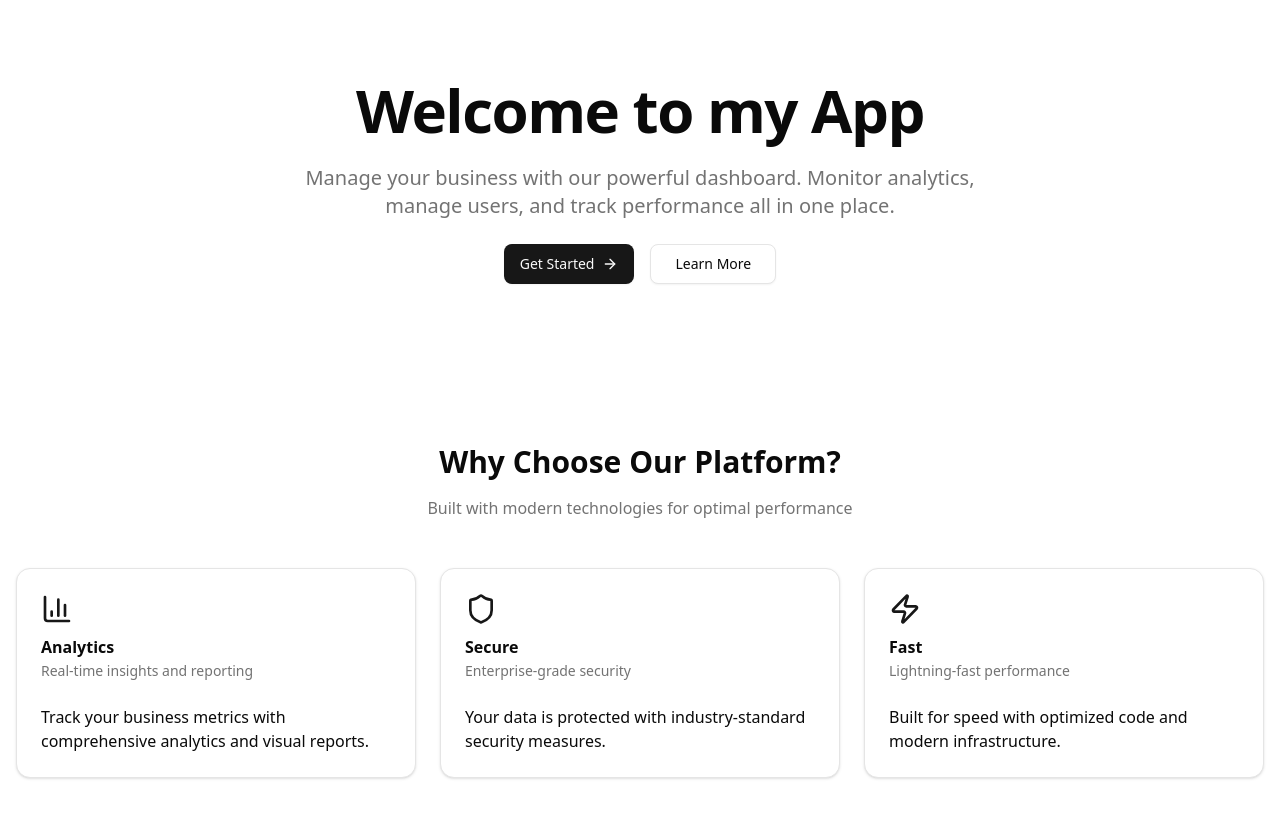
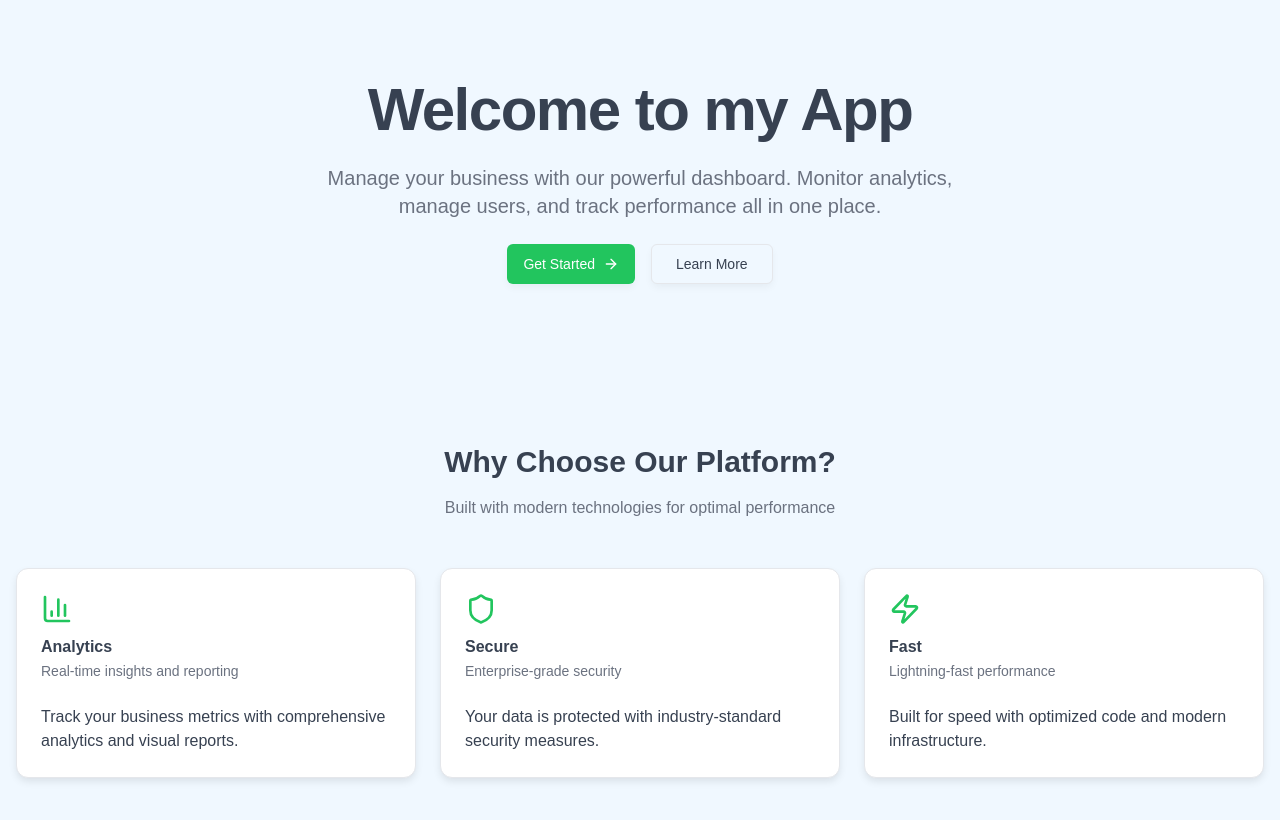
Before and after one commit to Kriiif/GaskeeunProject, a React (Vite) app in the folder frontend/: page / in a window 1280 px wide. Shown: the top 820 px of the page. Built offline with nearby package versions, Linux system fonts and the light colour scheme.

Commit message:
style: update CSS variables for improved theming and typography

```diff
--- a/frontend/src/index.css
+++ b/frontend/src/index.css
@@ -39,75 +39,144 @@
   --color-sidebar-accent-foreground: var(--sidebar-accent-foreground);
   --color-sidebar-border: var(--sidebar-border);
   --color-sidebar-ring: var(--sidebar-ring);
+  --font-sans: DM Sans, sans-serif;
+  --font-mono: IBM Plex Mono, monospace;
+  --font-serif: Lora, serif;
+  --radius: 0.5rem;
+  --tracking-tighter: calc(var(--tracking-normal) - 0.05em);
+  --tracking-tight: calc(var(--tracking-normal) - 0.025em);
+  --tracking-wide: calc(var(--tracking-normal) + 0.025em);
+  --tracking-wider: calc(var(--tracking-normal) + 0.05em);
+  --tracking-widest: calc(var(--tracking-normal) + 0.1em);
+  --tracking-normal: var(--tracking-normal);
+  --shadow-2xl: var(--shadow-2xl);
+  --shadow-xl: var(--shadow-xl);
+  --shadow-lg: var(--shadow-lg);
+  --shadow-md: var(--shadow-md);
+  --shadow: var(--shadow);
+  --shadow-sm: var(--shadow-sm);
+  --shadow-xs: var(--shadow-xs);
+  --shadow-2xs: var(--shadow-2xs);
+  --spacing: var(--spacing);
+  --letter-spacing: var(--letter-spacing);
+  --shadow-offset-y: var(--shadow-offset-y);
+  --shadow-offset-x: var(--shadow-offset-x);
+  --shadow-spread: var(--shadow-spread);
+  --shadow-blur: var(--shadow-blur);
+  --shadow-opacity: var(--shadow-opacity);
+  --color-shadow-color: var(--shadow-color);
+  --color-destructive-foreground: var(--destructive-foreground);
 }
 
 :root {
-  --radius: 0.625rem;
-  --background: oklch(1 0 0);
-  --foreground: oklch(0.145 0 0);
-  --card: oklch(1 0 0);
-  --card-foreground: oklch(0.145 0 0);
-  --popover: oklch(1 0 0);
-  --popover-foreground: oklch(0.145 0 0);
-  --primary: oklch(0.205 0 0);
-  --primary-foreground: oklch(0.985 0 0);
-  --secondary: oklch(0.97 0 0);
-  --secondary-foreground: oklch(0.205 0 0);
-  --muted: oklch(0.97 0 0);
-  --muted-foreground: oklch(0.556 0 0);
-  --accent: oklch(0.97 0 0);
-  --accent-foreground: oklch(0.205 0 0);
-  --destructive: oklch(0.577 0.245 27.325);
-  --border: oklch(0.922 0 0);
-  --input: oklch(0.922 0 0);
-  --ring: oklch(0.708 0 0);
-  --chart-1: oklch(0.646 0.222 41.116);
-  --chart-2: oklch(0.6 0.118 184.704);
-  --chart-3: oklch(0.398 0.07 227.392);
-  --chart-4: oklch(0.828 0.189 84.429);
-  --chart-5: oklch(0.769 0.188 70.08);
-  --sidebar: oklch(0.985 0 0);
-  --sidebar-foreground: oklch(0.145 0 0);
-  --sidebar-primary: oklch(0.205 0 0);
-  --sidebar-primary-foreground: oklch(0.985 0 0);
-  --sidebar-accent: oklch(0.97 0 0);
-  --sidebar-accent-foreground: oklch(0.205 0 0);
-  --sidebar-border: oklch(0.922 0 0);
-  --sidebar-ring: oklch(0.708 0 0);
+  --radius: 0.5rem;
+  --background: oklch(0.9751 0.0127 244.2507);
+  --foreground: oklch(0.3729 0.0306 259.7328);
+  --card: oklch(1.0000 0 0);
+  --card-foreground: oklch(0.3729 0.0306 259.7328);
+  --popover: oklch(1.0000 0 0);
+  --popover-foreground: oklch(0.3729 0.0306 259.7328);
+  --primary: oklch(0.7227 0.1920 149.5793);
+  --primary-foreground: oklch(1.0000 0 0);
+  --secondary: oklch(0.9514 0.0250 236.8242);
+  --secondary-foreground: oklch(0.4461 0.0263 256.8018);
+  --muted: oklch(0.9670 0.0029 264.5419);
+  --muted-foreground: oklch(0.5510 0.0234 264.3637);
+  --accent: oklch(0.9505 0.0507 163.0508);
+  --accent-foreground: oklch(0.3729 0.0306 259.7328);
+  --destructive: oklch(0.6368 0.2078 25.3313);
+  --border: oklch(0.9276 0.0058 264.5313);
+  --input: oklch(0.9276 0.0058 264.5313);
+  --ring: oklch(0.7227 0.1920 149.5793);
+  --chart-1: oklch(0.7227 0.1920 149.5793);
+  --chart-2: oklch(0.6959 0.1491 162.4796);
+  --chart-3: oklch(0.5960 0.1274 163.2254);
+  --chart-4: oklch(0.5081 0.1049 165.6121);
+  --chart-5: oklch(0.4318 0.0865 166.9128);
+  --sidebar: oklch(0.9514 0.0250 236.8242);
+  --sidebar-foreground: oklch(0.3729 0.0306 259.7328);
+  --sidebar-primary: oklch(0.7227 0.1920 149.5793);
+  --sidebar-primary-foreground: oklch(1.0000 0 0);
+  --sidebar-accent: oklch(0.9505 0.0507 163.0508);
+  --sidebar-accent-foreground: oklch(0.3729 0.0306 259.7328);
+  --sidebar-border: oklch(0.9276 0.0058 264.5313);
+  --sidebar-ring: oklch(0.7227 0.1920 149.5793);
+  --destructive-foreground: oklch(1.0000 0 0);
+  --font-sans: DM Sans, sans-serif;
+  --font-serif: Lora, serif;
+  --font-mono: IBM Plex Mono, monospace;
+  --shadow-color: hsl(0 0% 0%);
+  --shadow-opacity: 0.1;
+  --shadow-blur: 8px;
+  --shadow-spread: -1px;
+  --shadow-offset-x: 0px;
+  --shadow-offset-y: 4px;
+  --letter-spacing: 0em;
+  --spacing: 0.25rem;
+  --shadow-2xs: 0px 4px 8px -1px hsl(0 0% 0% / 0.05);
+  --shadow-xs: 0px 4px 8px -1px hsl(0 0% 0% / 0.05);
+  --shadow-sm: 0px 4px 8px -1px hsl(0 0% 0% / 0.10), 0px 1px 2px -2px hsl(0 0% 0% / 0.10);
+  --shadow: 0px 4px 8px -1px hsl(0 0% 0% / 0.10), 0px 1px 2px -2px hsl(0 0% 0% / 0.10);
+  --shadow-md: 0px 4px 8px -1px hsl(0 0% 0% / 0.10), 0px 2px 4px -2px hsl(0 0% 0% / 0.10);
+  --shadow-lg: 0px 4px 8px -1px hsl(0 0% 0% / 0.10), 0px 4px 6px -2px hsl(0 0% 0% / 0.10);
+  --shadow-xl: 0px 4px 8px -1px hsl(0 0% 0% / 0.10), 0px 8px 10px -2px hsl(0 0% 0% / 0.10);
+  --shadow-2xl: 0px 4px 8px -1px hsl(0 0% 0% / 0.25);
+  --tracking-normal: 0em;
 }
 
 .dark {
-  --background: oklch(0.145 0 0);
-  --foreground: oklch(0.985 0 0);
-  --card: oklch(0.205 0 0);
-  --card-foreground: oklch(0.985 0 0);
-  --popover: oklch(0.205 0 0);
-  --popover-foreground: oklch(0.985 0 0);
-  --primary: oklch(0.922 0 0);
-  --primary-foreground: oklch(0.205 0 0);
-  --secondary: oklch(0.269 0 0);
-  --secondary-foreground: oklch(0.985 0 0);
-  --muted: oklch(0.269 0 0);
-  --muted-foreground: oklch(0.708 0 0);
-  --accent: oklch(0.269 0 0);
-  --accent-foreground: oklch(0.985 0 0);
-  --destructive: oklch(0.704 0.191 22.216);
-  --border: oklch(1 0 0 / 10%);
-  --input: oklch(1 0 0 / 15%);
-  --ring: oklch(0.556 0 0);
-  --chart-1: oklch(0.488 0.243 264.376);
-  --chart-2: oklch(0.696 0.17 162.48);
-  --chart-3: oklch(0.769 0.188 70.08);
-  --chart-4: oklch(0.627 0.265 303.9);
-  --chart-5: oklch(0.645 0.246 16.439);
-  --sidebar: oklch(0.205 0 0);
-  --sidebar-foreground: oklch(0.985 0 0);
-  --sidebar-primary: oklch(0.488 0.243 264.376);
-  --sidebar-primary-foreground: oklch(0.985 0 0);
-  --sidebar-accent: oklch(0.269 0 0);
-  --sidebar-accent-foreground: oklch(0.985 0 0);
-  --sidebar-border: oklch(1 0 0 / 10%);
-  --sidebar-ring: oklch(0.556 0 0);
+  --background: oklch(0.2077 0.0398 265.7549);
+  --foreground: oklch(0.8717 0.0093 258.3382);
+  --card: oklch(0.2795 0.0368 260.0310);
+  --card-foreground: oklch(0.8717 0.0093 258.3382);
+  --popover: oklch(0.2795 0.0368 260.0310);
+  --popover-foreground: oklch(0.8717 0.0093 258.3382);
+  --primary: oklch(0.7729 0.1535 163.2231);
+  --primary-foreground: oklch(0.2077 0.0398 265.7549);
+  --secondary: oklch(0.3351 0.0331 260.9120);
+  --secondary-foreground: oklch(0.7118 0.0129 286.0665);
+  --muted: oklch(0.2795 0.0368 260.0310);
+  --muted-foreground: oklch(0.5510 0.0234 264.3637);
+  --accent: oklch(0.3729 0.0306 259.7328);
+  --accent-foreground: oklch(0.7118 0.0129 286.0665);
+  --destructive: oklch(0.6368 0.2078 25.3313);
+  --border: oklch(0.4461 0.0263 256.8018);
+  --input: oklch(0.4461 0.0263 256.8018);
+  --ring: oklch(0.7729 0.1535 163.2231);
+  --chart-1: oklch(0.7729 0.1535 163.2231);
+  --chart-2: oklch(0.7845 0.1325 181.9120);
+  --chart-3: oklch(0.7227 0.1920 149.5793);
+  --chart-4: oklch(0.6959 0.1491 162.4796);
+  --chart-5: oklch(0.5960 0.1274 163.2254);
+  --sidebar: oklch(0.2795 0.0368 260.0310);
+  --sidebar-foreground: oklch(0.8717 0.0093 258.3382);
+  --sidebar-primary: oklch(0.7729 0.1535 163.2231);
+  --sidebar-primary-foreground: oklch(0.2077 0.0398 265.7549);
+  --sidebar-accent: oklch(0.3729 0.0306 259.7328);
+  --sidebar-accent-foreground: oklch(0.7118 0.0129 286.0665);
+  --sidebar-border: oklch(0.4461 0.0263 256.8018);
+  --sidebar-ring: oklch(0.7729 0.1535 163.2231);
+  --destructive-foreground: oklch(0.2077 0.0398 265.7549);
+  --radius: 0.5rem;
+  --font-sans: DM Sans, sans-serif;
+  --font-serif: Lora, serif;
+  --font-mono: IBM Plex Mono, monospace;
+  --shadow-color: hsl(0 0% 0%);
+  --shadow-opacity: 0.1;
+  --shadow-blur: 8px;
+  --shadow-spread: -1px;
+  --shadow-offset-x: 0px;
+  --shadow-offset-y: 4px;
+  --letter-spacing: 0em;
+  --spacing: 0.25rem;
+  --shadow-2xs: 0px 4px 8px -1px hsl(0 0% 0% / 0.05);
+  --shadow-xs: 0px 4px 8px -1px hsl(0 0% 0% / 0.05);
+  --shadow-sm: 0px 4px 8px -1px hsl(0 0% 0% / 0.10), 0px 1px 2px -2px hsl(0 0% 0% / 0.10);
+  --shadow: 0px 4px 8px -1px hsl(0 0% 0% / 0.10), 0px 1px 2px -2px hsl(0 0% 0% / 0.10);
+  --shadow-md: 0px 4px 8px -1px hsl(0 0% 0% / 0.10), 0px 2px 4px -2px hsl(0 0% 0% / 0.10);
+  --shadow-lg: 0px 4px 8px -1px hsl(0 0% 0% / 0.10), 0px 4px 6px -2px hsl(0 0% 0% / 0.10);
+  --shadow-xl: 0px 4px 8px -1px hsl(0 0% 0% / 0.10), 0px 8px 10px -2px hsl(0 0% 0% / 0.10);
+  --shadow-2xl: 0px 4px 8px -1px hsl(0 0% 0% / 0.25);
 }
 
 @layer base {
@@ -118,5 +187,6 @@
     @apply bg-background text-foreground;
     overflow: visible !important;
     margin-right: 0 !important;
+    letter-spacing: var(--tracking-normal);
   }
 }
```
